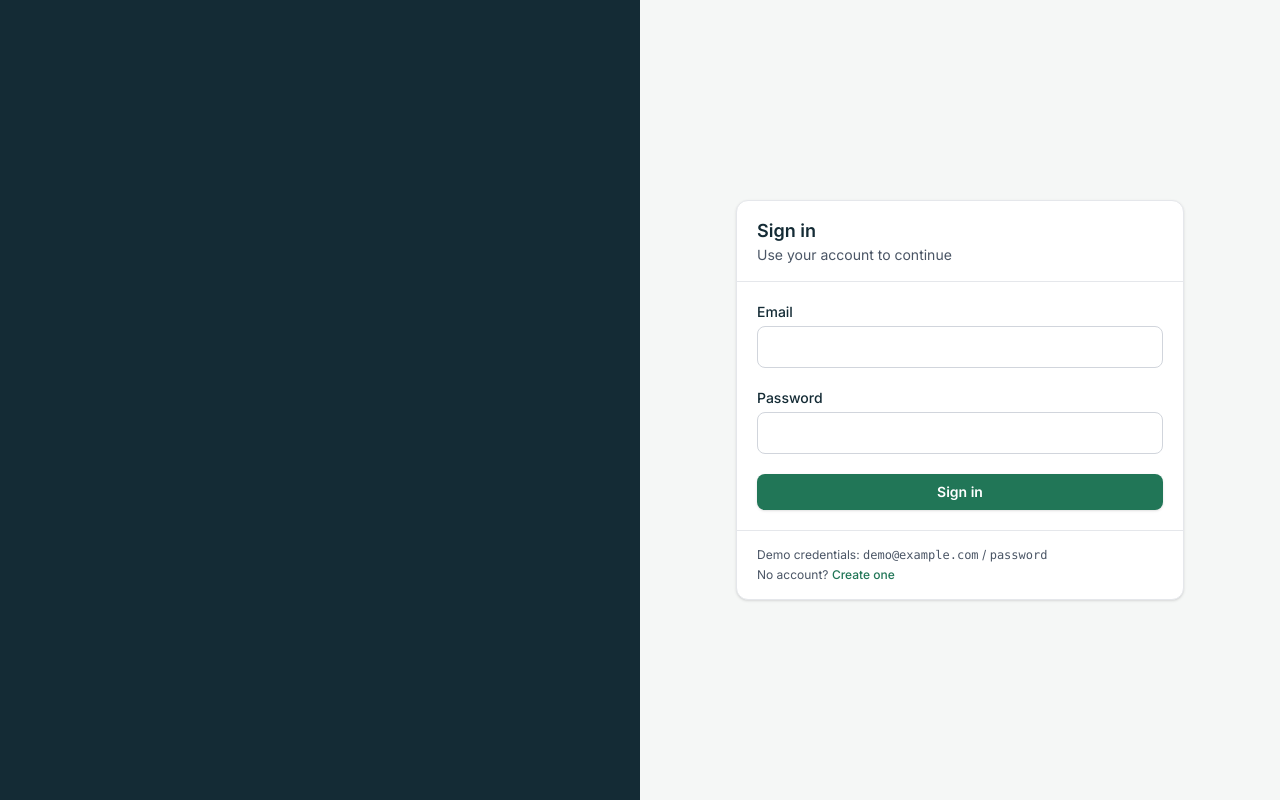
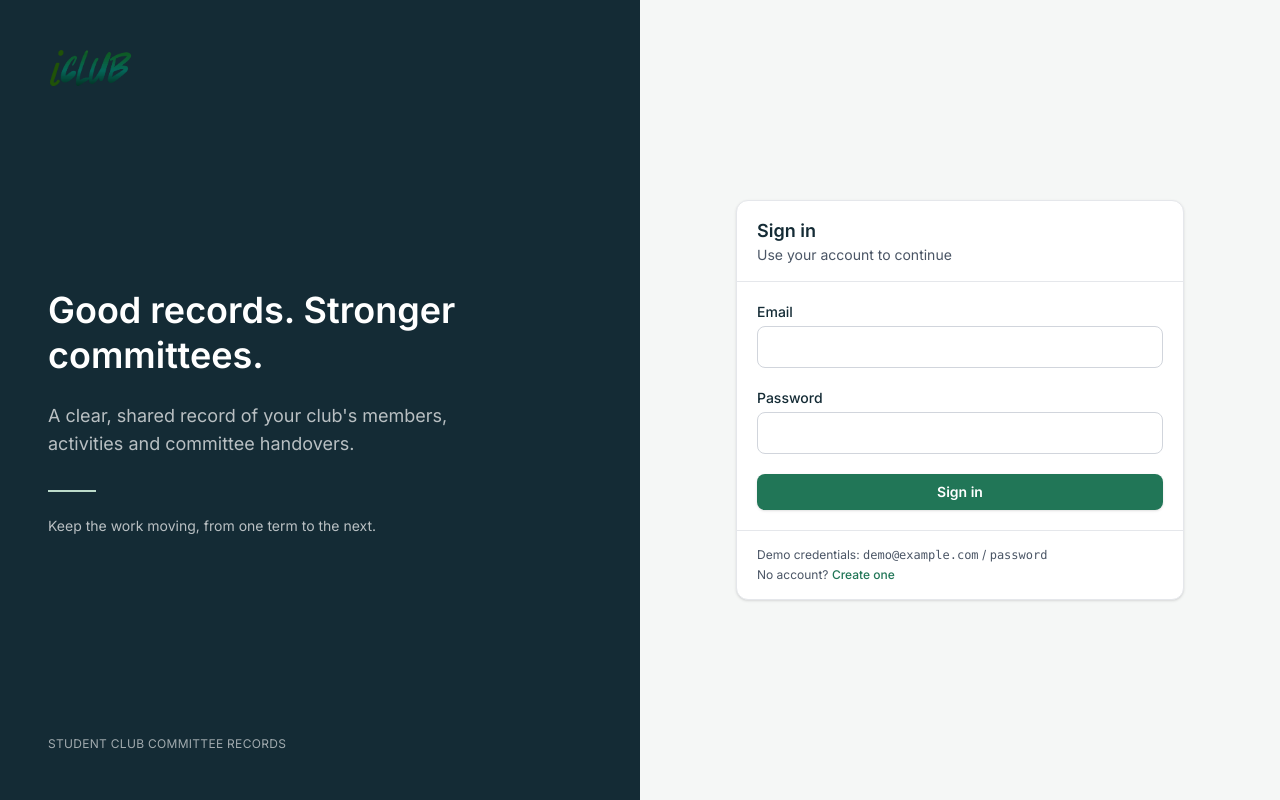
Before and after one commit to josephmabruk/Iclub-management-system, a Next.js app in the folder next-app/: page /login in a window 1280 px wide. Built offline with nearby package versions, Linux system fonts and the light colour scheme; no server answers.

Commit message:
feat: setup shell, step list, and iClub logo

```diff
--- a/next-app/src/app/(auth)/layout.tsx
+++ b/next-app/src/app/(auth)/layout.tsx
@@ -2,18 +2,31 @@ import Link from "next/link";
 import AppLogo from "@/components/shared/AppLogo";
 import { ROUTES } from "@/constants";
 
-/** Shared layout for ONLY login and signup: logo, the page's card, and a way back. */
 const AuthLayout = ({ children }: { children: React.ReactNode }) => {
   return (
     <main className="grid flex-1 lg:grid-cols-2">
-      {/* Left: dark brand panel, hidden on small screens */}
       <aside className="hidden bg-sidebar p-12 text-white lg:flex lg:flex-col lg:justify-between">
-        {/* TODO: logo at the top */}
-        {/* TODO: headline "Good records. Stronger committees." and the paragraph under it */}
-        {/* TODO: small line at the bottom: STUDENT CLUB COMMITTEE RECORDS */}
+        <AppLogo size="lg" />
+
+        <div className="max-w-md">
+          <p className="text-4xl leading-tight font-semibold">
+            Good records. Stronger committees.
+          </p>
+          <p className="mt-6 text-lg text-white/70">
+            A clear, shared record of your club&apos;s members, activities and
+            committee handovers.
+          </p>
+          <div className="mt-8 h-0.5 w-12 bg-brand-200" />
+          <p className="mt-6 text-sm text-white/70">
+            Keep the work moving, from one term to the next.
+          </p>
+        </div>
+
+        <p className="text-xs tracking-wide text-white/60 uppercase">
+          Student club committee records
+        </p>
       </aside>
 
-      {/* Right: the page itself (login or register) */}
       <section className="flex items-center justify-center bg-page px-6 py-12">
         {children}
       </section>
--- /dev/null
+++ b/next-app/src/app/(setup)/layout.tsx
@@ -0,0 +1,16 @@
+import AppLogo from "@/components/shared/AppLogo";
+
+const SetupLayout = ({ children }: { children: React.ReactNode }) => {
+  return (
+    <div className="flex flex-1 flex-col bg-page">
+      <header className="flex items-center border-b border-gray-200 bg-white px-6 py-4">
+        {<AppLogo/>}
+      </header>
+      <main className="mx-auto w-full max-w-5xl flex-1 px-6 py-10">
+        {children}
+      </main>
+    </div>
+  );
+};
+
+export default SetupLayout;
--- /dev/null
+++ b/next-app/src/app/(setup)/setup/page.tsx
@@ -0,0 +1,8 @@
+import { redirect } from "next/navigation";
+import { SETUP_STEPS } from "@/constants";
+
+const SetupPage = () => {
+  redirect(SETUP_STEPS[0].href);
+};
+
+export default SetupPage;
--- /dev/null
+++ b/next-app/src/app/(setup)/setup/profile/page.tsx
@@ -0,0 +1,5 @@
+const ProfileStepPage = () => {
+  return <h1 className="text-3xl font-semibold">Club profile</h1>;
+};
+
+export default ProfileStepPage;
--- a/next-app/src/app/api/club/route.ts
+++ b/next-app/src/app/api/club/route.ts
@@ -1,16 +1,6 @@
 import { NextResponse } from "next/server";
-import {
-  db,
-  delay,
-  errorResponse,
-  getSessionRecord,
-} from "@/app/api/_mock/db";
-import type { Club } from "@/types";
-
-type CreateClubRequest = Pick<
-  Club,
-  "name" | "shortCode" | "purpose" | "foundingDate"
->;
+import { db, delay, errorResponse, getSessionRecord } from "@/app/api/_mock/db";
+import type { Club, CreateClubRequest } from "@/types";
 
 /** POST /api/club: create the signed-in user's club (setup step 1). */
 export async function POST(request: Request) {
@@ -22,21 +12,19 @@ export async function POST(request: Request) {
   if (!user) return errorResponse("Not signed in!", 401);
 
   // if user.club already exists, return a 409 error
-  if (user.club)
-     return errorResponse("You already have a club!", 409);
+  if (user.club) return errorResponse("You already have a club!", 409);
 
   // if name, purpose, foundingDate or rest.shortCode is missing,
   //              return a 400 error
   if (!user || !purpose || !foundingDate || !rest.shortCode)
-     return errorResponse("All fields are required!", 400);
+    return errorResponse("All fields are required!", 400);
 
   const shortCode = rest.shortCode.trim().toUpperCase();
-
 
   // if any user in db.users has a club with this shortCode,
   //              return a 409 error
   if (db.users.some((other) => other.club?.shortCode === shortCode))
-    return errorResponse("The shortcode is already taken",409);
+    return errorResponse("The shortcode is already taken", 409);
 
   user.club = {
     id: crypto.randomUUID(),
--- a/next-app/src/components/shared/AppLogo.tsx
+++ b/next-app/src/components/shared/AppLogo.tsx
@@ -19,15 +19,15 @@ type AppLogoProps = {
 const AppLogo = ({
   name = SITE.name,
   size = "md",
-  withWordmark = true,
+  withWordmark = false,
 }: AppLogoProps) => {
   return (
     <span className="inline-flex items-center gap-2">
       <Image
-        src="/logo-developers-mania.png"
+        src="/logo-iclub.png"
         alt=""
-        width={200}
-        height={200}
+        width={962}
+        height={452}
         // Above the fold on every page, and only 1.7 KB - skip lazy loading and the optimizer.
         loading="eager"
         unoptimized
--- a/next-app/src/constants/index.ts
+++ b/next-app/src/constants/index.ts
@@ -28,3 +28,12 @@ export const APP_NAV = [
   { label: "Dashboard", href: ROUTES.dashboard },
   { label: "Settings", href: ROUTES.settings },
 ] as const;
+
+export const SETUP_STEPS = [
+  { key: "profile", label: "Profile", href: "/setup/profile" },
+  { key: "institution", label: "Institution", href: "/setup/institution" },
+  { key: "units", label: "Units", href: "/setup/units" },
+  { key: "membership", label: "Membership", href: "/setup/membership" },
+  { key: "positions", label: "Positions", href: "/setup/positions" },
+  { key: "term", label: "Term setup", href: "/setup/term" },
+] as const;
--- /dev/null
+++ b/next-app/src/store/api/clubAPI.ts
@@ -0,0 +1,13 @@
+import type { Club, CreateClubRequest } from "@/types";
+import { baseApi } from "./baseApi";
+
+export const clubApi = baseApi.injectEndpoints({
+  endpoints: (build) => ({
+    createClub: build.mutation<Club, CreateClubRequest>({
+      query: (body) => ({ url: "/club", method: "POST", body }),
+      // TODO: tell the cache the "User" data is now out of date
+    }),
+  }),
+});
+
+export const { useCreateClubMutation } = clubApi;
--- a/next-app/src/types/index.ts
+++ b/next-app/src/types/index.ts
@@ -32,14 +32,19 @@ export type Club = {
   setupStatus: SetupStatus;
 };
 
+export type CreateClubRequest = Pick<
+  Club,
+  "name" | "shortCode" | "purpose" | "foundingDate"
+>;
+
+//THE TYPES FOR THE FIELD INSIDE THE CLUB
 export type SetupStatus = "in_progress" | "complete";
 
-//THE TYPES FOR THE FIELD INSIDE THE CLUB
 export type MembershipSource = "import_roster" | "officer_added";
 
 export type Unit = {
-  id: String;
-  name: String;
+  id: string;
+  name: string;
 };
 
 export type PositionDraft = {
```
Also changed, not shown: next-app/public/logo-iclub.png (added).
